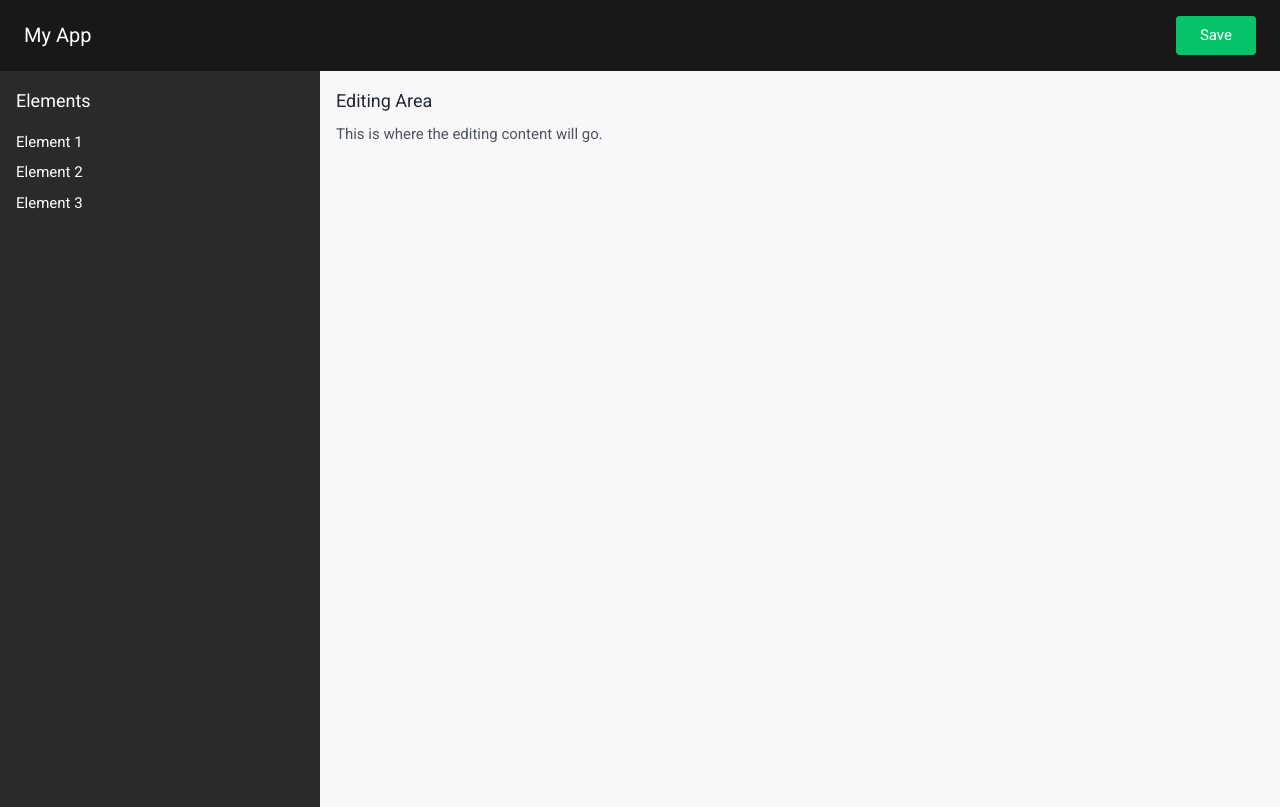
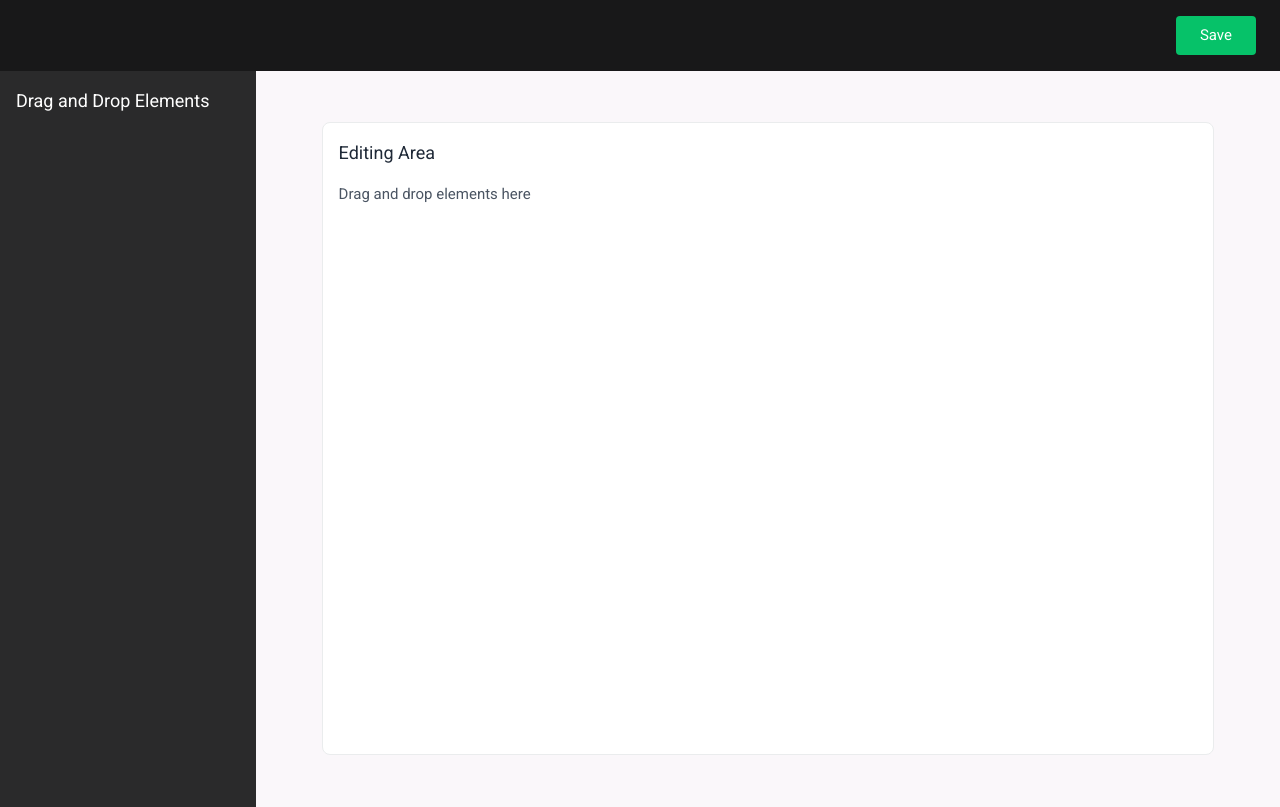
Before and after one commit to stellavin/drag-and-drop-app, a Vue app: page / in a window 1280 px wide. Built offline with nearby package versions, Linux system fonts and the light colour scheme; the HTML template or start-up script is replaced by a standard one.

Commit message:
fixed section width

```diff
--- a/src/App.vue
+++ b/src/App.vue
@@ -2,7 +2,7 @@
   <div class="bg-custom-background min-h-screen font-roboto w-full flex flex-col">
     <!-- Header -->
     <header class="bg-header text-white flex items-center justify-between px-6 py-4 w-full">
-      <h1 class="text-xl">My App</h1>
+      <h1 class="text-xl"></h1>
       <button class="bg-green-button text-white py-2 px-6 rounded hover:bg-green-600 transition">
         Save
       </button>
@@ -11,19 +11,16 @@
     <!-- Main Content -->
     <main class="flex w-full h-[calc(100vh-64px)]">
       <!-- Left Column -->
-      <aside class="bg-left-column w-1/4 min-w-[250px] p-4 h-full">
-        <h2 class="text-white text-lg">Elements</h2>
-        <ul class="text-white mt-4 space-y-2">
-          <li>Element 1</li>
-          <li>Element 2</li>
-          <li>Element 3</li>
-        </ul>
+      <aside class="bg-left-column w-1/5 min-w-[250px] p-4 h-full">
+        <h2 class="text-white text-lg">Drag and Drop Elements</h2>
       </aside>
 
       <!-- Right Column -->
-      <section class="flex-1 p-4 w-2/3 h-full">
-        <h2 class="text-gray-800 text-lg">Editing Area</h2>
-        <p class="mt-2 text-gray-600">This is where the editing content will go.</p>
+      <section class="flex-1 p-4 flex items-center justify-center">
+        <div class="bg-white w-[90%] h-[90%] rounded-lg border border-[#EAECED]">
+          <h2 class="text-gray-800 text-lg p-4">Editing Area</h2>
+          <p class="px-4 text-gray-600">Drag and drop elements here</p>
+        </div>
       </section>
     </main>
   </div>
```
